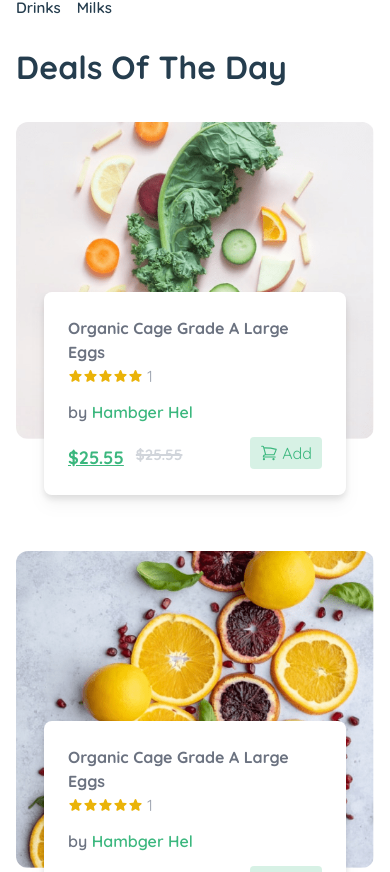
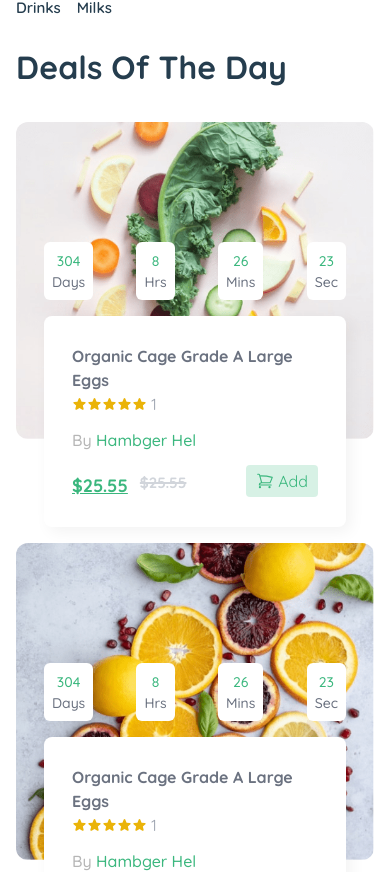
Before and after one commit to Hasan0734/nest-grocery, a Next.js app: page / in a window 390 px wide. Shown: the part 1779-2651 px from the top of the page. Built offline with nearby package versions, Linux system fonts and the light colour scheme.

Commit message:
added time countdown on deals of the day

```diff
--- a/components/DealsOfTheDay/CardContent.tsx
+++ b/components/DealsOfTheDay/CardContent.tsx
@@ -2,19 +2,29 @@ import React from 'react';
 import ProductRating from '../Shared/ProductRating';
 import { ShoppingCartIcon } from '@heroicons/react/24/outline';
 import Link from 'next/link';
+import CounterBox from './CounterBox';
+import Countdown from 'react-countdown'
 
 const CardContent = () => {
     return (
         <>
-         <div className='absolute -bottom-14 left-7 right-7 drop-shadow-lg'>
-                            <div className='bg-white rounded-lg p-6'>
+            <div className='deals_card_content absolute
+             left-7 right-7 -bottom-[88px]'>
+
+
+                <Countdown
+                    date={new Date("Jan 5, 2024 15:37:25").getTime()}
+                    renderer={CounterBox}
+                />
+
+                <div className=' bg-white rounded-lg  p-7 deals_content'>
                     <h4 className='font-bold text-gray-500 text-[16px]'>Organic Cage Grade A Large Eggs</h4>
                     <div className='flex space-x-1'>
                         <ProductRating rating={5} />
                         <span className='text-gray-400'>1</span>
                     </div>
-                                <h6 className='font-semibold my-3'>
-                                    <span className='text-gray-500'>by{" "}</span>
+                    <h6 className='font-medium my-3'>
+                        <span className='text-[#b6b6b6]'>By{" "}</span>
                         <Link
                             href="/"
                             className='text-[#3bb77e]'>
--- /dev/null
+++ b/components/DealsOfTheDay/CounterBox.tsx
@@ -0,0 +1,46 @@
+import React from 'react';
+import Countdown from 'react-countdown';
+
+const CounterBox = ({ days, hours, minutes, seconds, completed }: any) => {
+
+    return (
+        <div className='flex justify-between gap-2 px-0 2xl:px-7 mb-4'>
+            <div className='bg-white py-2 px-2 xl:py-3 xl:px-3 rounded-md text-center leading-5' >
+                <span
+                    className='text-[#3bb77e] text-sm 2xl:text-[19px] font-medium'>
+                    {days}
+                </span>
+                <br />
+                <span className='text-sm 2xl:text-[15px] font-medium text-gray-500'>Days</span>
+            </div>
+            <div className='bg-white py-2 px-2 xl:py-3 xl:px-3 rounded-md text-center leading-5' >
+                <span
+                    className='text-[#3bb77e] text-sm 2xl:text-[19px] font-medium'>
+                    {hours}
+                </span>
+                <br />
+                <span
+                className='text-sm 2xl:text-[15px]
+                 font-medium text-gray-500'>Hrs</span>
+            </div>
+            <div className='bg-white py-2 px-2 xl:py-3 xl:px-3 rounded-md text-center leading-5' >
+                <span
+                    className='text-[#3bb77e] text-sm 2xl:text-[19px] font-medium'>
+                    {minutes}
+                </span>
+                <br />
+                <span className='text-sm 2xl:text-[15px] font-medium text-gray-500'>Mins</span>
+            </div>
+            <div className='bg-white py-2 px-2 xl:py-3 xl:px-3 rounded-md text-center leading-5' >
+                <span
+                    className='text-[#3bb77e] text-sm 2xl:text-[19px] font-medium'>
+                    {seconds}
+                </span>
+                <br />
+                <span className='text-sm 2xl:text-[15px] font-medium text-gray-500'>Sec</span>
+            </div>
+        </div>
+    );
+};
+
+export default CounterBox;
--- a/components/DealsOfTheDay/DealCard.tsx
+++ b/components/DealsOfTheDay/DealCard.tsx
@@ -4,7 +4,7 @@ import CardContent from './CardContent';
 const DealCard = ({deal}:any) => {
     return (
         <>
-            <div className='relative mb-20'>
+            <div className='relative mb-20 deals_card'>
                 <img className='rounded-xl' src={deal.image} alt="" />
                 <CardContent />
             </div>
--- a/components/DealsOfTheDay/DealsOfTheDay.tsx
+++ b/components/DealsOfTheDay/DealsOfTheDay.tsx
@@ -1,12 +1,13 @@
 
 import React from 'react';
 import DealCard from './DealCard';
+const Fade = require("react-reveal/Fade")
 
 const deals = [
-    {id: 1, image: '/assets/daily-deal/banner-5-min.png'},
-    {id: 2, image: '/assets/daily-deal/banner-6-min.png'},
-    {id: 3, image: '/assets/daily-deal/banner-7-min.png'},
-    {id: 4, image: '/assets/daily-deal/banner-8-min.png'},
+    { id: 1, image: '/assets/daily-deal/banner-5-min.png' },
+    { id: 2, image: '/assets/daily-deal/banner-6-min.png' },
+    { id: 3, image: '/assets/daily-deal/banner-7-min.png' },
+    { id: 4, image: '/assets/daily-deal/banner-8-min.png' },
 ]
 
 const DealsOfTheDay = () => {
@@ -21,8 +22,12 @@ const DealsOfTheDay = () => {
                         leading-[30px]'>Deals Of The Day</h2>
 
                 </div>
-                <div className="grid grid-cols-1 xs:grid-cols-2 lg:grid-cols-4 gap-8 mt-10">
-                 { deals.map((deal:any, i) => <DealCard key={deal.id} deal={deal}/>) }
+                <div className="grid grid-cols-1 xs:grid-cols-2 lg:grid-cols-4 gap-6 mt-10">
+                    {deals.map((deal: any, i) => <Fade  bottom>
+                        <DealCard
+
+                            key={deal.id} deal={deal} />
+                    </Fade>)}
 
                 </div>
 
--- a/components/FeaturedCategories/FeaturedCategories.tsx
+++ b/components/FeaturedCategories/FeaturedCategories.tsx
@@ -176,6 +176,10 @@ const FeaturedCategories = () => {
                             1200: {
                                 slidesPerView: 8,
 
+                            },
+                            1400: {
+                                slidesPerView: 10,
+
                             }
                         }}
                     >
--- a/components/HomeCategory/CategoryCard2.tsx
+++ b/components/HomeCategory/CategoryCard2.tsx
@@ -2,11 +2,13 @@ import Link from 'next/link';
 import React from 'react';
 import slugify from 'slugify';
 
-const CategoryCard2 = ({title, parentLink, image}:any) => {
+const CategoryCard2 = ({ title, parentLink, image }: any) => {
     return (
         <>
             <div className='w-full relative rounded-lg overflow-hidden last:hidden lg:last:block'>
-                <Link href={`/product-category/${slugify(parentLink, '-')}`} legacyBehavior>
+                <Link
+                href={`/product-category/${slugify(parentLink, '-')}`}
+                legacyBehavior>
                     <a className='w-full block'>
                         <img
                             className='w-full h-full' src={image}
@@ -16,11 +18,10 @@ const CategoryCard2 = ({title, parentLink, image}:any) => {
                             <h2
                                 className='text-[18px] sm:text-[20px] lg:text-[25px] text-[#253d4e] font-bold leading-8 mb-5'>
                                 <Link
-                                    legacyBehavior
-                                    href={`/product/${slugify(parentLink, '-')}`}>
-                                    <a >
-                                        {title }
-                                    </a>
+                                    href={`/product/${slugify(parentLink, '-')}`}
+
+                                    >
+                                    {title}
                                 </Link>
                             </h2>
                             <button
--- a/components/OurAdvantage/OurAdvantage.tsx
+++ b/components/OurAdvantage/OurAdvantage.tsx
@@ -3,12 +3,47 @@ import AdvantageCard from './AdvantageCard';
 
 
 const advantages = [
-    {id:1, title: 'Best price & Offers', icon: '/assets/icons/icon-1.png', offectY: 30},
-    {id:2, title: 'Free delivery', icon: '/assets/icons/icon-2.png', offectY: 50},
-    {id:3, title: 'Great daily deal', icon: '/assets/icons/icon-3.png', offectY: 70},
-    {id:4, title: 'Wide assortment', icon: '/assets/icons/icon-4.png', offectY: 90},
-    {id:5, title: 'Easy returns', icon: '/assets/icons/icon-5.png', offectY: 110},
-    {id:6, title: 'Safe delivery', icon: '/assets/icons/icon-6.svg', offectY: 120},
+    {
+        id: 1,
+        title: 'Best price & Offers',
+        icon: '/assets/icons/icon-1.png',
+        offectY: 30,
+        duration: 500
+    },
+    {
+        id: 2,
+        title: 'Free delivery',
+        icon: '/assets/icons/icon-2.png',
+        offectY: 50,
+        duration: 1000
+    },
+    {
+        id: 3,
+        title: 'Great daily deal',
+        icon: '/assets/icons/icon-3.png',
+        offectY: 70,
+        duration: 1500
+    },
+    {
+        id: 4,
+        title: 'Wide assortment',
+        icon: '/assets/icons/icon-4.png',
+        offectY: 90,
+        duration: 2000
+    },
+    {
+        id: 5,
+        title: 'Easy returns',
+        icon: '/assets/icons/icon-5.png',
+        offectY: 110,
+        duration: 2500
+    },
+    {
+        id: 6, title: 'Safe delivery',
+        icon: '/assets/icons/icon-6.svg',
+        offectY: 120,
+        duration: 3000
+    },
 ]
 const OurAdvantage = () => {
     return (
--- a/package.json
+++ b/package.json
@@ -21,10 +21,12 @@
     "framer-motion": "^10.2.4",
     "next": "13.2.3",
     "react": "18.2.0",
+    "react-countdown": "^2.3.5",
     "react-dom": "18.2.0",
     "react-feather": "^2.0.10",
     "react-icons": "^4.8.0",
     "react-outside-click-handler": "^1.3.0",
+    "react-reveal": "^1.2.2",
     "slugify": "^1.6.5",
     "swiper": "^9.1.0",
     "typescript": "4.9.5"
--- a/styles/globals.css
+++ b/styles/globals.css
@@ -3,7 +3,7 @@
 @tailwind utilities;
 
 
-html{
+html {
     scroll-behavior: smooth;
 }
 
@@ -19,9 +19,9 @@ body {
 
 @layer components {
     .top_products {
-      @apply  text-[24px] text-[#253d4e] font-bold border-b border-gray-200 py-6 relative before:absolute before:w-24  before:border before:border-[#3ee77b]/40 before:bottom-0 before:left-0;
+        @apply text-[24px] text-[#253d4e] font-bold border-b border-gray-200 py-6 relative before:absolute before:w-24 before:border before:border-[#3ee77b]/40 before:bottom-0 before:left-0;
     }
-  }
+}
 
 .font-quicksand {
     font-family: 'Quicksand', sans-serif;
@@ -137,13 +137,26 @@ body {
 .cat_card:has(.cat_card_img:hover) {
     box-shadow: 1px 2px 8px 2px #c7c5c561;
 }
+
 .cat_card:hover {
     box-shadow: 1px 2px 8px 2px #c7c5c561;
 }
 
-.advantage_card .advantage_image{
-   transition: all 0.4s;
+.advantage_card .advantage_image {
+    transition: all 0.4s;
 }
-.advantage_card:hover .advantage_image{
+
+.advantage_card:hover .advantage_image {
     transform: translateY(-7px);
 }
+
+.deals_card .deals_card_content {
+    transition: all 0.3s;
+}
+.deals_card .deals_card_content .deals_content{
+    box-shadow: 5px 5px 15px rgba(0, 0, 0, .05);
+}
+
+.deals_card:hover .deals_card_content {
+    transform: translateY(-5px);
+}
```
Also changed, not shown: components/OurAdvantage/AdvantageCard.tsx (+22 -20 lines), 1 other file (tests, documents, lock files or other folders). Lines whose indentation alone changed are shown as unchanged.
